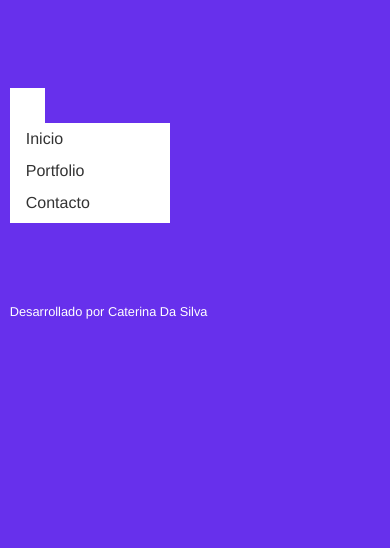
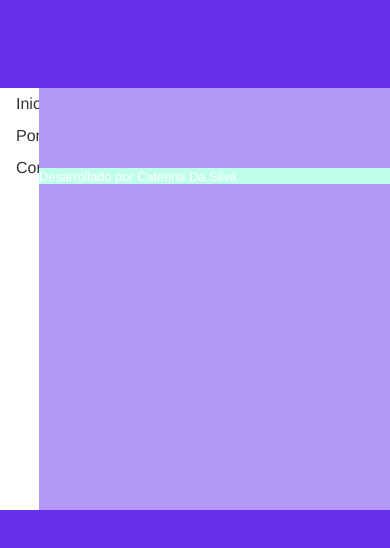
Before and after one commit to caterinadasilva/menu-jquery, a plain HTML site: page index.html in a window 390 px wide. Both pictures are taken after a click on the link 27 px from the left and 353 px from the top of the page. Shown: the part 248-796 px from the top of the page. Drawn offline with nearby package versions, Linux system fonts and the light colour scheme.

Commit message:
menu-lateral

```diff
--- a/assets/css/style.css
+++ b/assets/css/style.css
@@ -153,6 +153,8 @@ margin: 5em 0 0;
     padding: 0 0 2em;
     overflow: hidden;
     color: #fff;
+    float: left;
+    transition: .5s ease all;
 }
 /*INPUT CHECK*/
 input[type|=check] {
@@ -174,10 +176,12 @@ margin: 0;
 /* Especial */
 .menu {
     background-color: #fff;
-	width: 10em;
+    width: 0;
     overflow: hidden;
-	height: 0;
     transition: .5s ease all;
+    display: block;
+    height: 50vh;
+    float: left;
 }
 .menu li {
 	list-style: none;
@@ -194,13 +198,15 @@ margin: 0;
     background-color: #fff;
     width: 35px;
     height: 35px;
-	display: block;
-	background-image: url("../img/");
+    display: inline-block;
+    background-image: url(../img/);
     background-repeat: no-repeat;
     background-position: center center;
     -webkit-background-size: 25px;
     background-size: 25px;
     text-indent: -9999em;
+    transition: none;
+    position: absolute;
 }
 .open-hide:hover {
 	cursor: pointer;
@@ -209,6 +215,42 @@ margin: 0;
 	background-image: url("../img/");
 	background-size: 15px;
 }
-.show + .menu {
-	height: 100px;
+.show.menu {
+	width: 10em;
 }
+
+.show + .open-hide {
+    width: 89vw;
+    height: 50vh;
+    background-image: none;
+    position: absolute;
+    opacity: .5;
+}
+
+/* Horizontal menu */
+section {
+    overflow: overlay;
+}
+section > * {
+    vertical-align: top;
+}
+.container.extra {
+    background-color: aquamarine;
+    float: left;
+    width: 100%;
+}
+.show.menu {
+    width: 10vw;
+}
+.show + .open-hide {
+    width: 90vw;
+    height: 50vh;
+    background-image: none;
+    left: 10vw;
+    opacity: .5;
+    transition: .3s all ease-in-out;
+}
+.show + .open-hide + footer {
+    width: 90vw;
+    transition: .5s all ease;
+}
--- a/assets/js/script.js
+++ b/assets/js/script.js
@@ -1,5 +1,5 @@
 $(document).ready(function() {
 	$("#open-hide").click(function() {
-		$(this).toggleClass("show");
+		$("#menu").toggleClass("show");
 	});
 });
--- a/index.html
+++ b/index.html
@@ -19,24 +19,20 @@
 	</div>
 </header>
 <section>
-	<div class="container">
-		<div class="row">
-			<a class="open-hide" id="open-hide"></a>
-			<ul id="menu" class="menu">
-				<li><a href="">Inicio</a></li>
-				<li><a href="">Portfolio</a></li>
-				<li><a href="">Contacto</a></li>
-			</ul>
-		</div>
-	</div>
-</section>
+	<ul id="menu" class="menu">
+		<li><a href="">Inicio</a></li>
+		<li><a href="">Portfolio</a></li>
+		<li><a href="">Contacto</a></li>
+	</ul>
+	<a class="open-hide" id="open-hide"></a>
 <footer>
-	<div class="container">
+	<div class="container extra">
 		<div class="row">
 			<small>Desarrollado por Caterina Da Silva</small>
 		</div>
 	</div>
 </footer>
+</section>
 <script src="https://ajax.googleapis.com/ajax/libs/jquery/3.2.1/jquery.min.js">
 </script>
 <script src="assets/js/script.js"></script>
```
Lines whose indentation alone changed are shown as unchanged.
